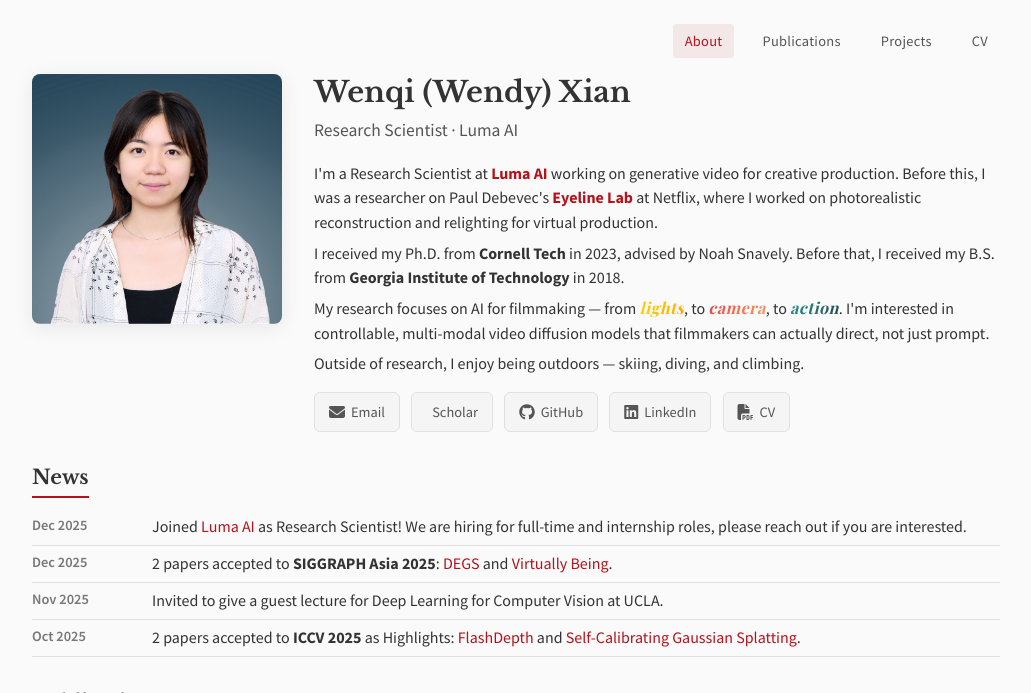
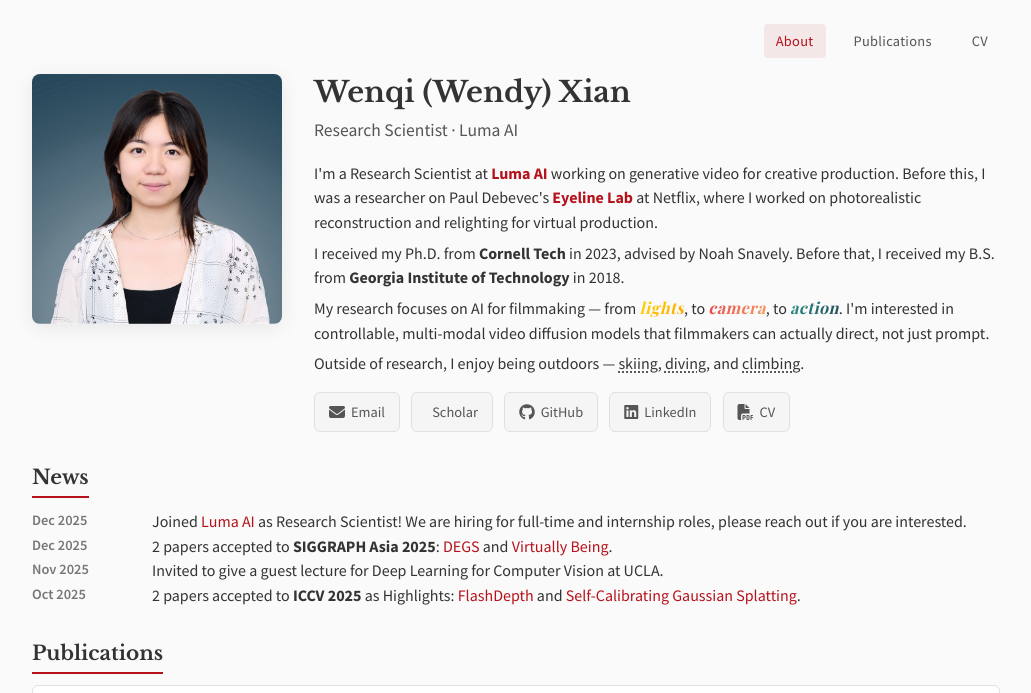
Before and after one commit to wxian3/wxian3.github.io, a Jekyll site: the page built from index.html, in a window 1280 px wide, cut to the strip 0-693 px from the top of the page. Shown: the whole strip, without its empty margins (124-1155 px from the left). Built offline with Jekyll 4.4.1, drawn with Linux system fonts in a browser that asks for light colours; some web fonts are replaced; a style sheet for code colours, icons or effects is not loaded.

Commit message:
Add interactive hobby image hover, update navigation, compact news section, add factormatte.gif

```diff
--- a/_includes/header.html
+++ b/_includes/header.html
@@ -2,9 +2,8 @@
   <nav class="site-nav">
     <div class="trigger">
       <a class="nav-link{% if page.url == '/' %} active{% endif %}" href="{{ '/' | relative_url }}">About</a>
-      <a class="nav-link{% if page.url contains 'publications' %} active{% endif %}" href="{{ '/publications/' | relative_url }}">Publications</a>
-      <a class="nav-link{% if page.url contains 'projects' %} active{% endif %}" href="{{ '/projects/' | relative_url }}">Projects</a>
-      <a class="nav-link{% if page.url contains 'cv' %} active{% endif %}" href="{{ '/cv/' | relative_url }}">CV</a>
+      <a class="nav-link" href="{{ '/' | relative_url }}#publications">Publications</a>
+      <a class="nav-link" href="{{ '/assets/pdf/cv.pdf' | relative_url }}" target="_blank">CV</a>
     </div>
   </nav>
 </header>
--- a/_pages/publications.html
+++ b/_pages/publications.html
@@ -136,7 +136,7 @@
   </div>
 
   <div class="publication-item">
-    <video src="{{ '/assets/img/pubs/factormatte.mp4' | relative_url }}" class="publication-thumbnail" autoplay loop muted playsinline></video>
+    <img src="{{ '/assets/img/pubs/factormatte.gif' | relative_url }}" alt="FactorMatte" class="publication-thumbnail">
     <div class="publication-content">
       <h3><a href="https://factormatte.github.io/" target="_blank">FactorMatte: Redefining Video Matting for Re-Composition Tasks</a></h3>
       <p class="publication-authors">
--- a/assets/css/main.css
+++ b/assets/css/main.css
@@ -215,10 +215,44 @@
 }
 
 .profile-image {
-  width: 100%;
-  max-width: 250px;
+  width: 250px;
+  height: 250px;
+  object-fit: cover;
+  object-position: center top;
   border-radius: 8px;
   box-shadow: 0 4px 20px var(--color-shadow);
+  transition: opacity 0.15s ease-in-out;
+}
+
+.hobby-word {
+  cursor: pointer;
+  color: var(--color-accent);
+  font-weight: 500;
+  text-decoration: underline;
+  text-decoration-style: dotted;
+  text-underline-offset: 3px;
+  transition: all 0.2s ease;
+  position: relative;
+}
+
+.hobby-word:hover {
+  color: var(--color-text);
+  text-decoration-style: solid;
+}
+
+.hobby-word::after {
+  content: "📷";
+  font-size: 0.7em;
+  position: absolute;
+  left: 100%;
+  top: 0;
+  margin-left: 2px;
+  opacity: 0;
+  transition: opacity 0.2s ease;
+}
+
+.hobby-word:hover::after {
+  opacity: 1;
 }
 
 .about-content h1 {
@@ -279,9 +313,9 @@
 }
 
 .news-table td {
-  padding: var(--spacing-xs) 0;
-  border-bottom: 1px solid var(--color-border);
+  padding: 2px 0;
   vertical-align: top;
+  line-height: 1.3;
 }
 
 .news-table td:first-child {
--- a/index.html
+++ b/index.html
@@ -5,7 +5,7 @@
 
 <section class="about-section">
   <div class="profile-photo">
-    <img src="{{ '/assets/img/profile.jpg' | relative_url }}" alt="Wenqi Xian" class="profile-image">
+    <img id="profile-img" src="{{ '/assets/img/profile.jpg' | relative_url }}" alt="Wenqi Xian" class="profile-image" data-default="{{ '/assets/img/profile.jpg' | relative_url }}">
   </div>
 
   <div class="about-content">
@@ -25,7 +25,7 @@
     </p>
 
     <p>
-      Outside of research, I enjoy being outdoors — skiing, diving, and climbing.
+      Outside of research, I enjoy being outdoors — <span class="hobby-word" data-img="{{ '/assets/img/skiing.jpg' | relative_url }}">skiing</span>, <span class="hobby-word" data-img="{{ '/assets/img/diving.jpg' | relative_url }}">diving</span>, and <span class="hobby-word" data-img="{{ '/assets/img/climbing.jpg' | relative_url }}">climbing</span>.
     </p>
 
     <div class="social-links">
@@ -71,7 +71,7 @@
   </table>
 </section>
 
-<section class="publications-section">
+<section id="publications" class="publications-section">
   <h2>Publications</h2>
 
   <div class="publication-list">
@@ -207,7 +207,7 @@
     </div>
 
     <div class="publication-item">
-      <video src="{{ '/assets/img/pubs/factormatte.mp4' | relative_url }}" class="publication-thumbnail" autoplay loop muted playsinline></video>
+      <img src="{{ '/assets/img/pubs/factormatte.gif' | relative_url }}" alt="FactorMatte" class="publication-thumbnail">
       <div class="publication-content">
         <h3><a href="https://factormatte.github.io/" target="_blank">FactorMatte: Redefining Video Matting for Re-Composition Tasks</a></h3>
         <p class="publication-authors">
```
Also changed, not shown: _layouts/default.html (+32 -0 lines), 5 other files.
